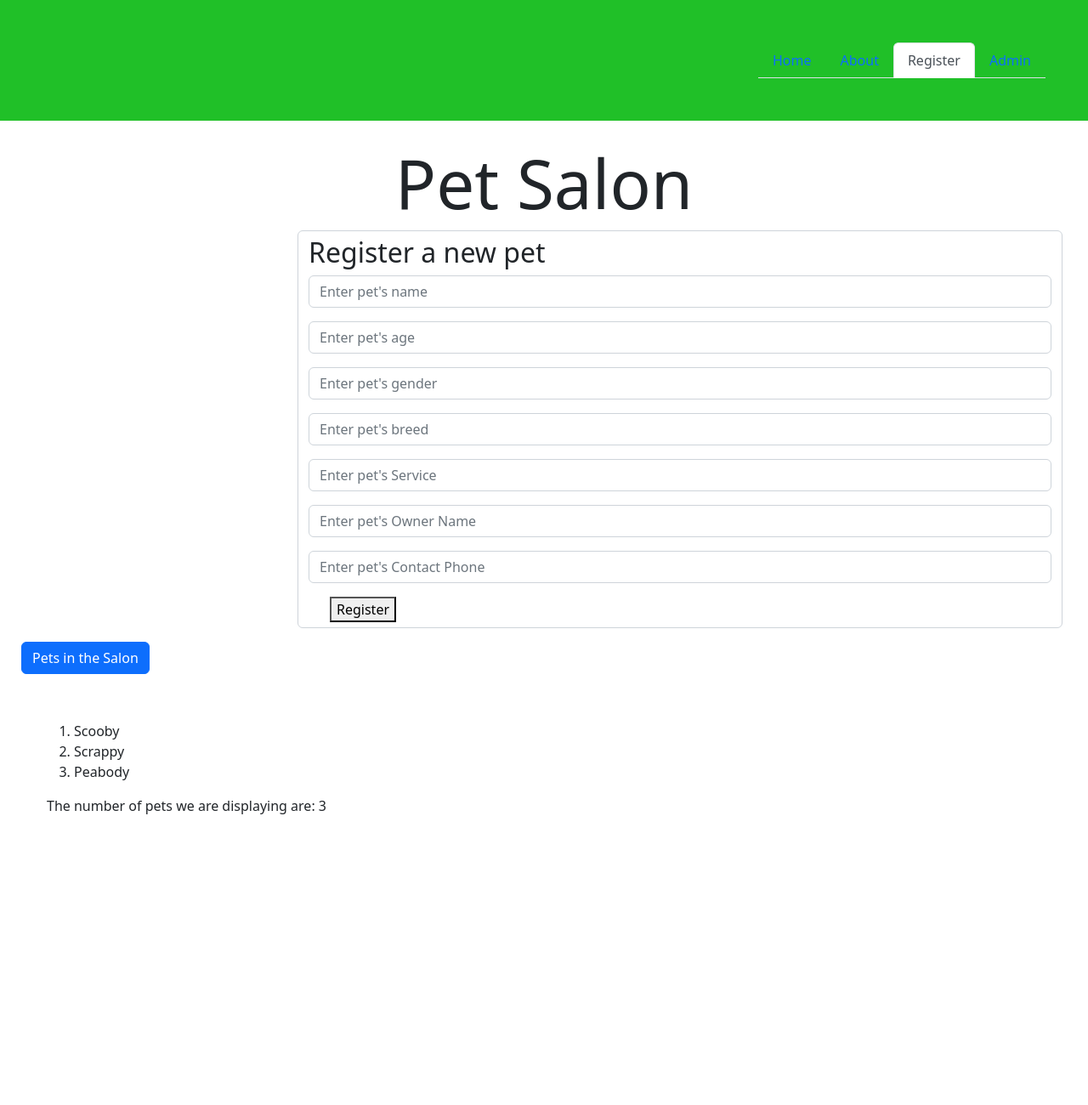
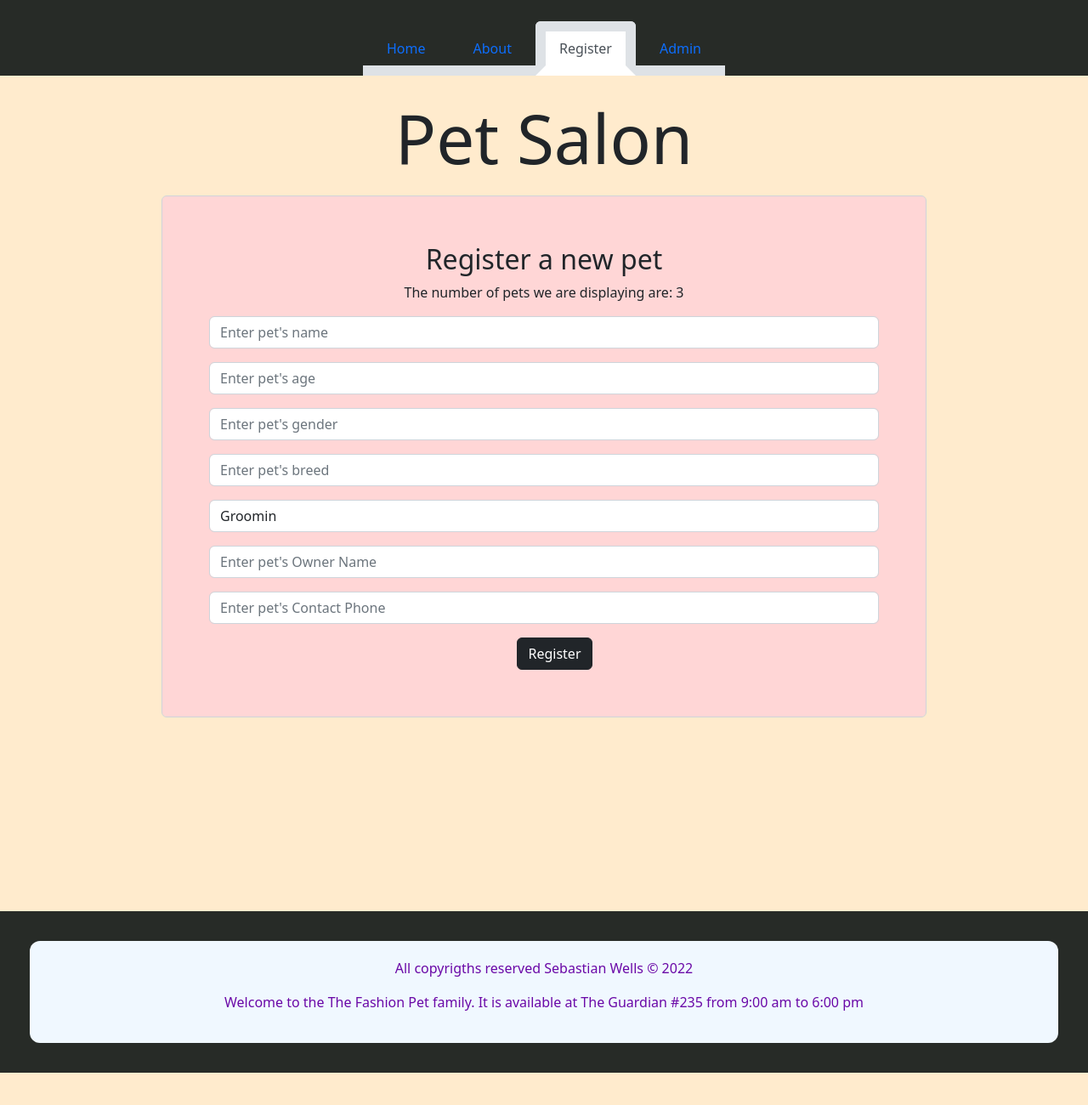
Before and after one commit to SebastianLopezWells/PetSalon-CH30, a plain HTML site: page register.html in a window 1280 px wide. Shown: the top 1300 px of the page at 85% size. After the commit the page ends 1262 px from the top, so only its background shows below. Drawn offline with nearby package versions, Linux system fonts and the light colour scheme.

Commit message:
1.2 (assignment 2)
I added some css to the index, about and register html.

```diff
--- a/register.html
+++ b/register.html
@@ -11,7 +11,7 @@
 </head>
 <body>
     <header>
-        <nav class="nav justify-content-end color-blue-nav">
+        <nav class="nav justify-content-center color-gray-nav">
             <ul class="nav nav-tabs">
                 <li class="nav-item">
                     <a class="nav-link " aria-current="page" href="index.html">Home</a>
@@ -31,9 +31,12 @@
     </header>
 
     <main>
-
-        <div class="form-control mb-3 lesser-margin">
+        <div class="container-S">
+            <div class="form-control mb-3 lesser-margin ">
+                <div class="col-container">
                     <h2> Register  a new pet</h2>
+                    <p id="pets-number"></p>
+                </div>
                 <div class="input-group mb-3">
                     <input type="text" id="txtPetName"      placeholder="Enter pet's name" class="form-control">
                 </div>
@@ -47,7 +50,11 @@
                     <input type="text" id="txtPetBreed"     placeholder="Enter pet's breed" class="form-control">
                 </div>
                 <div class="input-group mb-3">
-                <input type="text" id="txtPetService"   placeholder="Enter pet's Service" class="form-control">
+                    <select  id="txtPetService"   class="form-control">
+                        <option id="op1" value="Gromming" selected>Groomin</option>
+                        <option id="op2"value="Cutting Nails">Cutting Nails</option>
+                        <option id="op3"value="Bath">Bath</option>
+                    </select>
                 </div>
                 <div class="input-group mb-3">
                     <input type="text" id="txtPetOName"     placeholder="Enter pet's Owner Name" class="form-control">
@@ -55,21 +62,16 @@
                 <div class="input-group mb-3">
                     <input type="text" id="txtPetContact"   placeholder="Enter pet's Contact Phone" class="form-control">
                 </div>
-            <button type="button" id="btnRegister" onclick="register();">Register</button>
+                <button type="button" id="btnRegister" onclick="register();" class="btn btn-dark">Register</button>
             </div>
-
-        <button id="alert" class="btn btn-primary" onclick="displayAlert();">Pets in the Salon</button>
-        <div class="pets-container">
-            <ol id="pets-list">
-
-            </ol>
-            <p id="pets-number"></p>
         </div>
     </main>
 
-    <footer>
+    <footer class="nav-footer nav-justified">
+        <nav class="footer-nav">
             <p>All copyrigths reserved Sebastian Wells &copy; 2022</p>
             <p id="infor"> </p>
+        </nav>
     </footer>
     <script src="register.js"></script>
 </body>
--- a/register.js
+++ b/register.js
@@ -45,10 +45,6 @@ function displayAlert()
 }
 
 function displayNumberPets(){
-    for(let i=0; i<petSalon.pets.length; i++)
-    {
-        document.getElementById("pets-list").innerHTML += `<li> ${petSalon.pets[i].name}</li>`
-    }
     document.getElementById("pets-number").innerHTML = `The number of pets we are displaying are: ${petSalon.pets.length}`
 }
 
@@ -63,7 +59,7 @@ function clearInputs(){
      document.getElementById("txtPetAge").value="";
      document.getElementById("txtPetGender").value="";
      document.getElementById("txtPetBreed").value="";
-     document.getElementById("txtPetService").value="";
+     document.getElementById("txtPetService").value=document.getElementById("op1").value;
      document.getElementById("txtPetOName").value="";
      document.getElementById("txtPetContact").value="";
 }
--- a/style.css
+++ b/style.css
@@ -9,24 +9,64 @@ button{
     margin-left: 30px;
 }
 .nav-footer{
-    background-color: gray;
-    padding: 100px;
+    background-color: rgb(39, 43, 39);
+    padding:35px;
 }
 
 main{
-    margin-bottom: 600px;
+    margin-bottom: 200px;
 }
 
-.color-blue-nav{
-    background-color: rgb(32, 192, 40);
-    padding: 50px;
+body{
+    background-color: blanchedalmond;
+}
+.color-gray-nav{
+    background-color: rgb(39, 43, 39);
+    padding-top: 25px;
 }
 
-.lesser-margin{
-    margin-left: 350px;
-    width: 900px;
+.footer-nav{
+    background-color: aliceblue;
+    padding: 20px;
+    text-align: center;
+    border-radius: 12px;
 }
 
 .pets-container{
     margin: 55px;
 }
+
+.container-S{
+    display: flex;
+    flex-direction: column;
+    align-items:center;
+    padding: 12px;
+}
+
+.lesser-margin{
+    display: flex;
+    flex-direction: column;
+    align-items: center;
+    width: 900px;
+    padding: 55px;
+    background-color: #ffd6d6;
+}
+
+.col-container{
+    display: flex;
+    flex-direction: column;
+    align-items: center;
+}
+
+.nav-tabs{
+    --bs-nav-tabs-border-width: 12px
+
+}
+
+a{
+    color: red;
+}
+
+footer{
+    color: #6a08a7;
+}
```
Also changed, not shown: about.html (+7 -5 lines), index.html (+3 -3 lines). Lines whose indentation alone changed are shown as unchanged.
